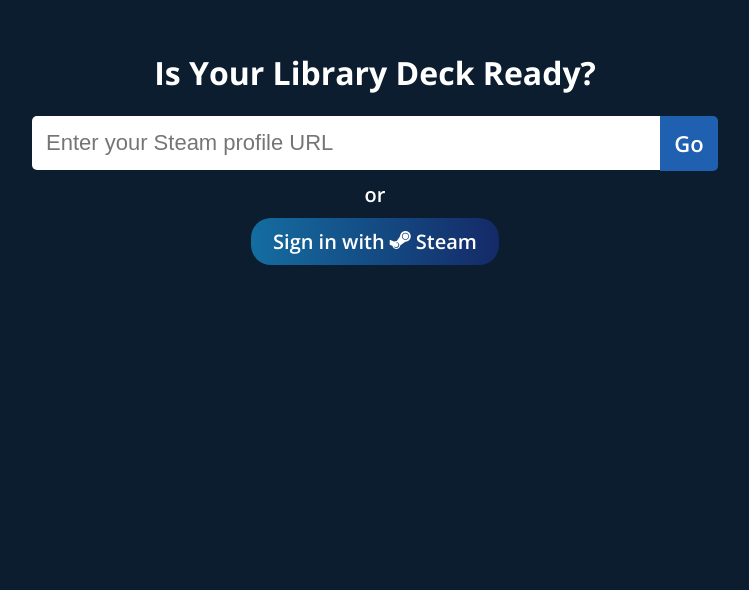
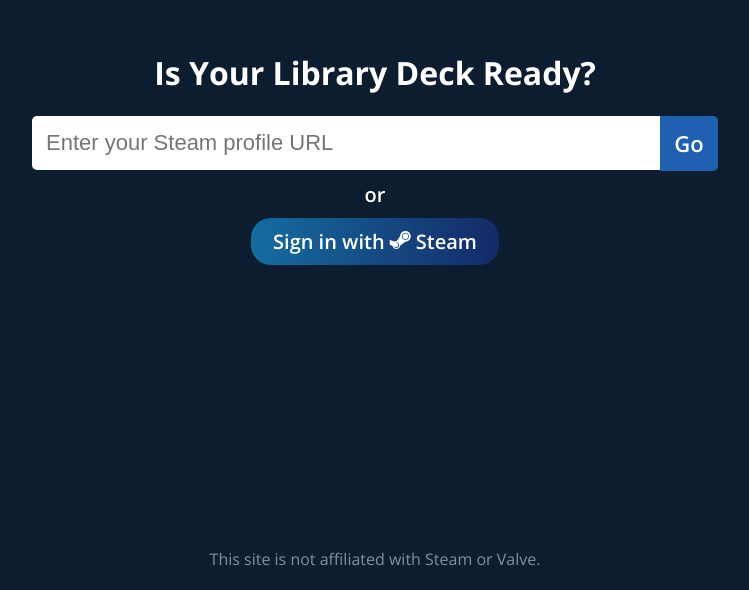
Before and after one commit to amalik12/deck-ready, a React (Create React App) app in the folder ui/: page / in a window 1280 px wide. Shown: the part 210-800 px from the top of the page, without its empty margins (265-1014 px from the left). Built offline with nearby package versions, Linux system fonts and the light colour scheme.

Commit message:
Error handling for private profiles

```diff
--- a/ui/src/api.ts
+++ b/ui/src/api.ts
@@ -45,5 +45,8 @@ export default async function getGameDetails(
     body: JSON.stringify({url}),
     headers: {'Content-Type': 'application/json'},
   });
+  if (!res.ok) {
+    throw new Error('Problem retrieving game details');
+  }
   return res.json();
 }
--- a/ui/src/components/Details/index.tsx
+++ b/ui/src/components/Details/index.tsx
@@ -1,5 +1,5 @@
 import {useEffect, useRef, useState} from 'react';
-import {useLocation} from 'react-router-dom';
+import {useLocation, useNavigate} from 'react-router-dom';
 import getGameDetails, {
   CompatibilityCategory,
   GameBuild,
@@ -28,6 +28,7 @@ const Details = () => {
   const playableCount = useRef(0);
   const unsupportedCount = useRef(0);
   const unknownCount = useRef(0);
+  const navigate = useNavigate();
 
   const sortGames = (games: GameDetails[]) => {
     const verified = [];
@@ -89,10 +90,17 @@ const Details = () => {
   useEffect(() => {
     const fetchData = async () => {
       setLoading(true);
-      const data = await getGameDetails(url);
-      allGames.current = sortGames(data);
-      setGames(allGames.current);
-      setLoading(false);
+      try {
+        const data = await getGameDetails(url);
+        allGames.current = sortGames(data);
+        setGames(allGames.current);
+        setLoading(false);
+      } catch (error) {
+        navigate('/', {
+          state: {error: 'Trouble retriving your profile.'},
+          replace: true,
+        });
+      }
     };
     fetchData();
   }, [url]);
--- a/ui/src/components/Home/Home.css
+++ b/ui/src/components/Home/Home.css
@@ -71,6 +71,22 @@
   font-size: 24px;
   margin-right: 5px;
 }
+
+.error-text {
+  color: red;
+  margin-top: 15px;
+}
+
+footer {
+  opacity: 0.5;
+  margin-top: auto;
+  position: absolute;
+  left: 0;
+  right: 0;
+  bottom: 20px;
+  text-align: center;
+}
+
 @media (max-width: 700px) {
   .input {
     font-size: 18px;
--- a/ui/src/components/Home/index.tsx
+++ b/ui/src/components/Home/index.tsx
@@ -1,10 +1,16 @@
 import {FormEventHandler, useState} from 'react';
 import './Home.css';
-import {useNavigate} from 'react-router-dom';
+import {useLocation, useNavigate} from 'react-router-dom';
 
+interface HomeState {
+  error: string | null;
+}
 const Home = () => {
   const [url, setUrl] = useState('');
   const navigate = useNavigate();
+  const location = useLocation();
+  const state = location?.state as HomeState;
+  const error = state?.error;
 
   const handleSubmit: FormEventHandler<HTMLFormElement> = async e => {
     e.preventDefault();
@@ -35,6 +41,16 @@ const Home = () => {
         Sign in with <i className="steam-icon fa-brands fa-steam-symbol" />
         Steam
       </a>
+      {error && (
+        <div className="error-text">
+          {error +
+            ' Make sure that "Game Details" is set to "Public" in your Steam '}
+          <a href="https://steamcommunity.com/my/edit/settings">
+            privacy settings.
+          </a>
+        </div>
+      )}
+      <footer>This site is not affiliated with Steam or Valve.</footer>
     </div>
   );
 };
```
Also changed, not shown: 1 other file (tests, documents, lock files or other folders).
